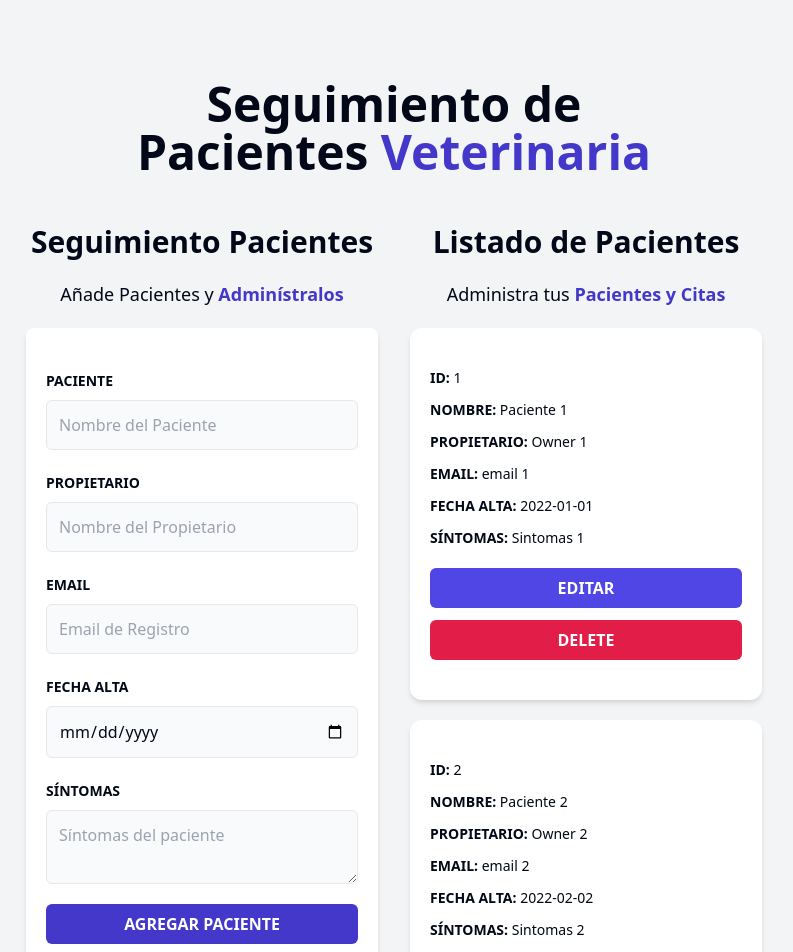
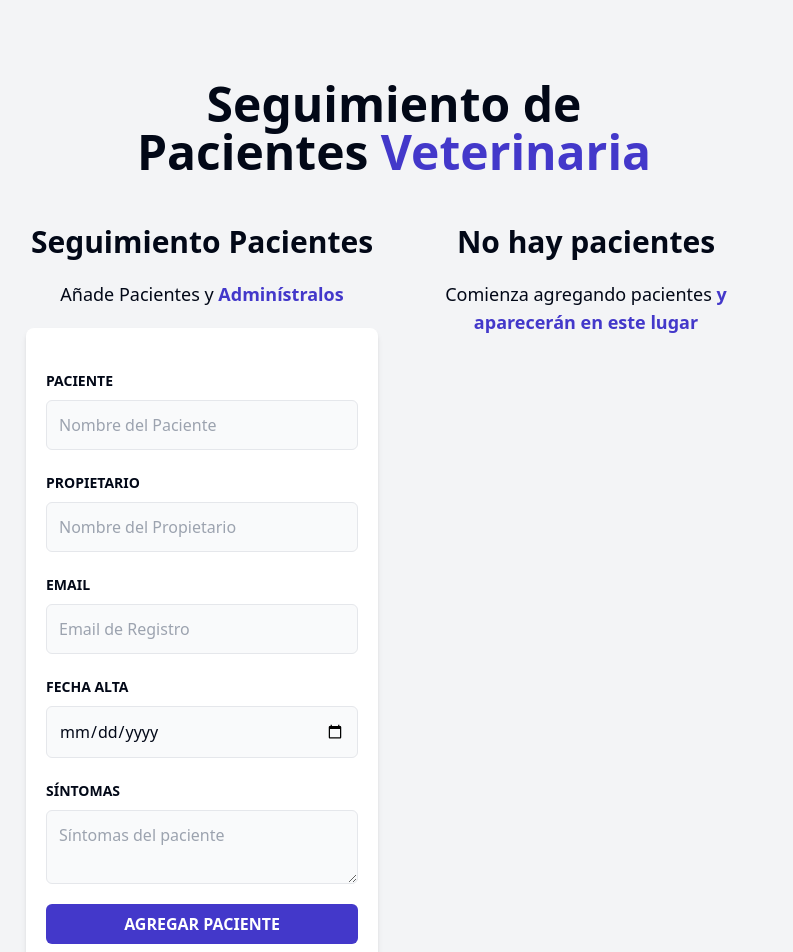
Before and after one commit to deglan-rivas/frontend-ts-bookingManager, a React (Vite) app: page / in a window 1280 px wide. Shown: the top 952 px of the page, without its empty margins (246-1039 px from the left). Built offline with nearby package versions, Linux system fonts and the light colour scheme.

Commit message:
feat: :sparkles: add localstorage to patients

```diff
--- a/src/App.tsx
+++ b/src/App.tsx
@@ -1,4 +1,4 @@
-import { useState } from "react"
+import { useEffect, useState } from "react"
 import PatientForm from "./components/PatientForm"
 import PatientList from "./components/PatientList"
 import { Patient } from "./types"
@@ -13,25 +13,14 @@ function App() {
     symptoms: ""
   }
 
+  const initialPatients: Patient[] = JSON.parse(localStorage.getItem("patients") || "[]")
+
   const [patient, setPatient] = useState<Patient>(initialPatient)
-  const [patients, setPatients] = useState<Patient[]>([
-    {
-      id: "1",
-      name: "Paciente 1",
-      owner: "Owner 1",
-      email: "email 1",
-      date: "2022-01-01",
-      symptoms: "Sintomas 1"
-    },
-    {
-      id: "2",
-      name: "Paciente 2",
-      owner: "Owner 2",
-      email: "email 2",
-      date: "2022-02-02",
-      symptoms: "Sintomas 2"
-    }
-  ])
+  const [patients, setPatients] = useState<Patient[]>(initialPatients)
+
+  useEffect(() => {
+    localStorage.setItem("patients", JSON.stringify(patients))
+  }, [patients])
 
   function deletePatient(id: Patient['id']) {
     setPatients(patients.filter(patient => patient.id !== id))
```
